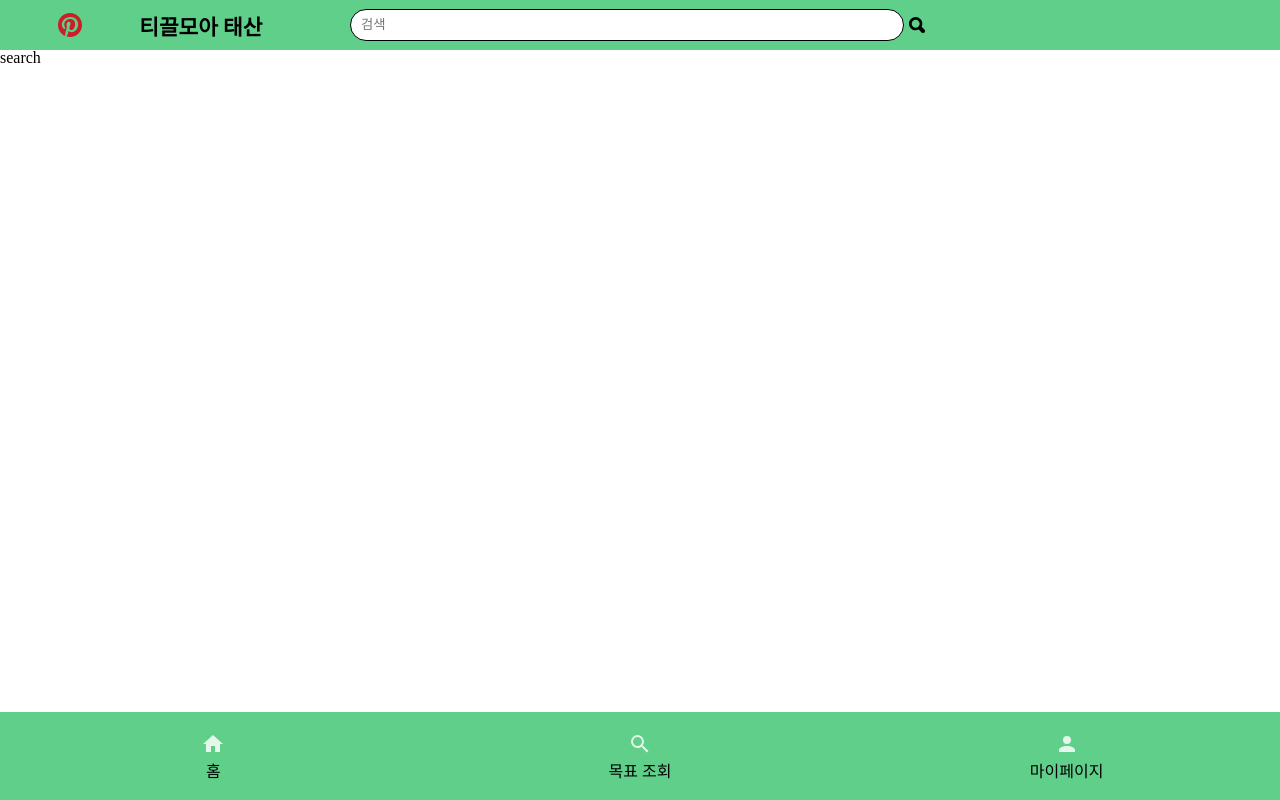
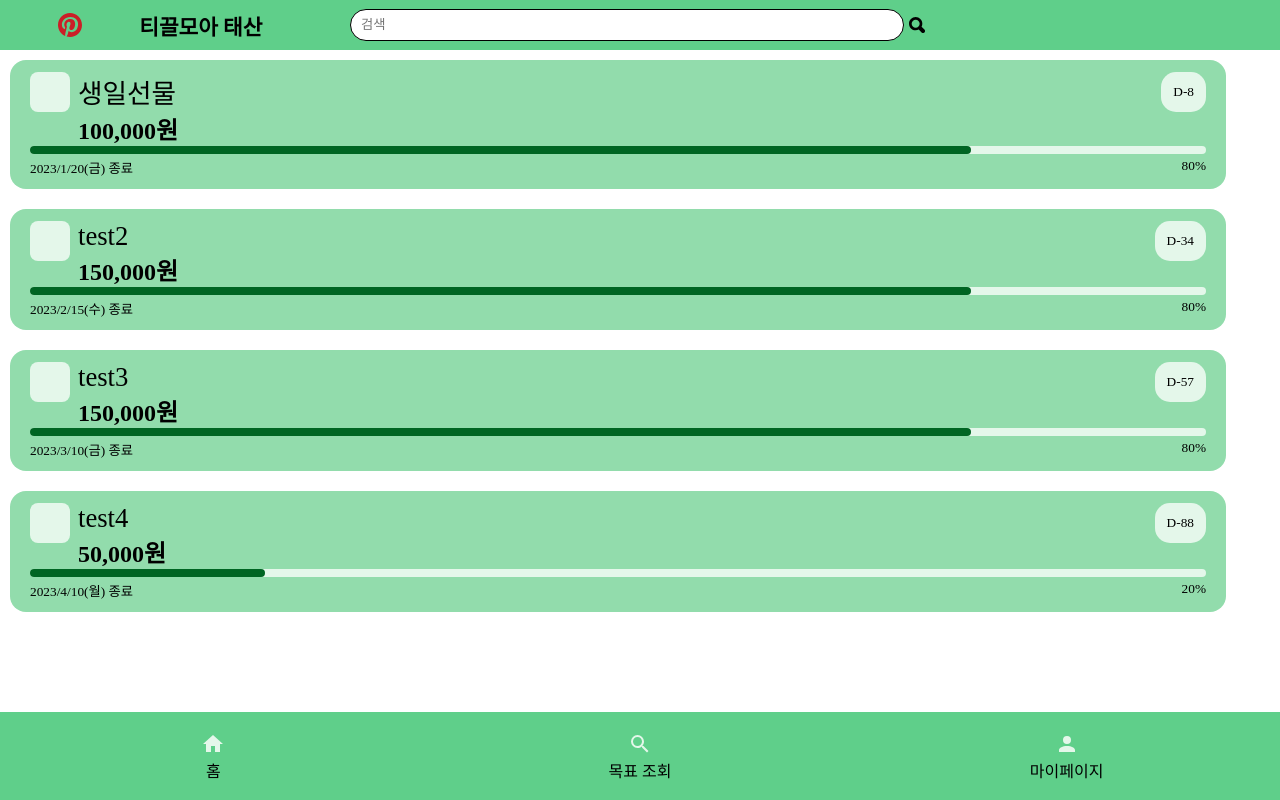
Before and after one commit to TeamBudgetOverflow/frontend, a React (Create React App) app: page /goals/search in a window 1280 px wide. Built offline with nearby package versions, Linux system fonts and the light colour scheme; no server answers; a web font is replaced by a local one.

Commit message:
FEAT: add function of search #8

```diff
--- a/src/apis/client.ts
+++ b/src/apis/client.ts
@@ -112,7 +112,61 @@ export const userAPI = {
 
 export const goalApi = {
   getGoalsByWord: async (query: string) => {
-    const { data } = await tokenClient.get(`/goals/getgoals/search` + query);
+    // const { data } = await tokenClient.get(`/goals/getgoals/search` + query);
+
+    const data = {
+      goals: [
+        {
+          id: 1,
+          title: '생일선물',
+          description: '친구 생일선물 구매비용 모으기',
+          isPrivate: false,
+          hashtag: ['#생일선물', '#소액모으기'],
+          amount: 100000,
+          attainment: 80,
+          startDate: new Date(),
+          endDate: new Date('2023-01-20'),
+          headCount: 1,
+        },
+        {
+          id: 2,
+          title: 'test2',
+          description: 'test입니다2',
+          isPrivate: false,
+          hashtag: ['#생일선물', '#소액모으기'],
+          amount: 150000,
+          attainment: 80,
+          startDate: new Date(),
+          endDate: new Date('2023-02-15'),
+          headCount: 3,
+        },
+        {
+          id: 3,
+          title: 'test3',
+          description: 'test입니다3',
+          isPrivate: false,
+          hashtag: ['#생일선물', '#랄라'],
+          amount: 150000,
+          attainment: 80,
+          startDate: new Date(),
+          endDate: new Date('2023-03-10'),
+          headCount: 3,
+        },
+        {
+          id: 4,
+          title: 'test4',
+          description: 'test입니다4',
+          isPrivate: false,
+          hashtag: ['#생일선물', '#랄라'],
+          amount: 50000,
+          attainment: 20,
+          startDate: new Date(),
+          endDate: new Date('2023-04-10'),
+          headCount: 3,
+        },
+      ],
+    };
+
     return data;
   },
 };
--- a/src/pages/SearchGoals.tsx
+++ b/src/pages/SearchGoals.tsx
@@ -1,14 +1,80 @@
-import React from 'react';
+import React, { useEffect } from 'react';
+import { useQuery } from 'react-query';
 import { useLocation } from 'react-router-dom';
+import { useRecoilValue, useSetRecoilState } from 'recoil';
+import styled from 'styled-components';
+
+import GroupGoalCards from '../components/goal/GroupGoalCards';
+
+import { goalApi } from '../apis/client';
+import { groupGoals } from '../recoil/goalsAtoms';
+import { IGroupGoals } from '../interfaces/interfaces';
 
 const SearchGoals = () => {
   const location = useLocation();
 
-  if (location.search) {
-    console.log(location.search);
-  }
+  const setGoalsList = useSetRecoilState(groupGoals);
 
-  return <div>search</div>;
+  // TODO: location 감지해서 api 호출 + 검색 결과페이지로 이동
+  // TODO: search 결과 전역상태 저장
+
+  const { isLoading: isLoadingGoals, data: searchGoals } =
+    useQuery<IGroupGoals>('searchGoals', () =>
+      goalApi.getGoalsByWord(location.search)
+    );
+
+  const searchGroupGoals = useRecoilValue(groupGoals);
+
+  useEffect(() => {
+    if (!searchGoals) return;
+    setGoalsList(searchGoals.goals);
+  }, [searchGoals]);
+
+  const searchGoalCards = searchGroupGoals.map((goal) => (
+    <GroupGoalCards key={goal.id} goal={goal} />
+  ));
+
+  return (
+    <Wrapper>
+      <GoalCardsWrapper>
+        {isLoadingGoals ? (
+          <LoadingMsg>데이터를 불러오는 중입니다</LoadingMsg>
+        ) : (
+          searchGoalCards
+        )}
+      </GoalCardsWrapper>
+    </Wrapper>
+  );
 };
 
+const GoalCardsWrapper = styled.div`
+  display: flex;
+  flex-direction: column;
+  flex-wrap: nowrap;
+  overflow-y: auto;
+  gap: 20px;
+  width: 100%;
+  height: 100%;
+`;
+
+const Wrapper = styled.div`
+  padding: 10px;
+  display: flex;
+  flex-direction: column;
+  align-items: center;
+  justify-content: center;
+  gap: 10px;
+  width: 95%;
+  height: 80%;
+`;
+
+const LoadingMsg = styled.div`
+  width: 100%;
+  height: 120px;
+  line-height: 120px;
+  text-align: center;
+  border-radius: 16px;
+  background-color: ${(props) => props.theme.gray400};
+`;
+
 export default SearchGoals;
--- /dev/null
+++ b/src/recoil/goalsAtoms.ts
@@ -0,0 +1,19 @@
+import { atom } from 'recoil';
+
+export const groupGoals = atom({
+  key: 'groupGoals',
+  default: [
+    {
+      id: 0,
+      title: '',
+      description: '',
+      isPrivate: false,
+      hashtag: [''],
+      amount: 0,
+      attainment: 0,
+      startDate: new Date(),
+      endDate: new Date(),
+      headCount: 0,
+    },
+  ],
+});
--- a/src/shared/Header.tsx
+++ b/src/shared/Header.tsx
@@ -1,28 +1,13 @@
-import React, { useEffect } from 'react';
-import { useQuery } from 'react-query';
-import { Navigate, useLocation, useNavigate } from 'react-router-dom';
+import React from 'react';
+
 import { useRecoilValue } from 'recoil';
 import styled from 'styled-components';
-import { goalApi } from '../apis/client';
 import { Logo } from '../components/common/elem/Logo';
 import SearchBar from '../components/header/SearchBar';
 import { userInfo } from '../recoil/atoms';
 
 const Header = () => {
-  const navigate = useNavigate();
-  const location = useLocation();
   const { isLogin } = useRecoilValue(userInfo);
-
-  // TODO: location 감지해서 api 호출 + 검색 결과페이지로 이동
-  // TODO: search 결과 전역상태 저장
-  if (location.search) {
-    const { data } = useQuery('searchGoals', () =>
-      goalApi.getGoalsByWord(location.search)
-    );
-
-    console.log(data);
-    navigate('/goals/search');
-  }
 
   return (
     <HeaderLayout>
```
Also changed, not shown: src/interfaces/interfaces.ts (+17 -0 lines).
